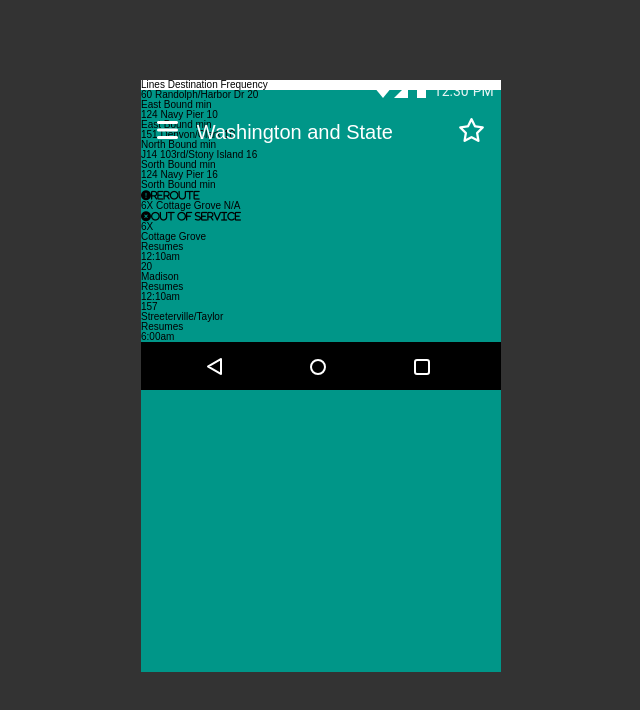
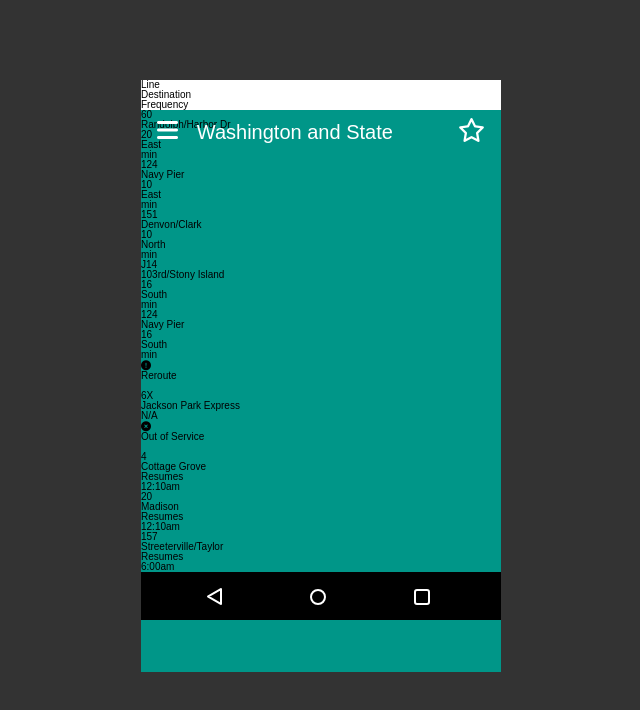
Before and after one commit to dotmao/busy_bus, a plain HTML site: page index.html in a window 1280 px wide. Shown: the whole page, without its empty margins (319-959 px from the left). Drawn offline with Linux system fonts and the light colour scheme.

Commit message:
update a file

```diff
--- a/index.html
+++ b/index.html
@@ -22,130 +22,108 @@
           <i class="fa fa-star-o" aria-hidden="true" id="icon2"></i>
         </div>
           <div class="list-table">
-            <ul>
-              <li>
-                <span>Lines</span>
-                <span>Destination</span>
-                <span>Frequency</span>
-              </li>
+            <ul class="list-table-content">
+                <li class="right">Line</li>
+                <li class="middle">Destination</li>
+                <li class="left">Frequency</li>
             </ul>
           </div>
 
-        <section class="lines">
+        <section class="routes">
 
           <!-- line-60-->
-            <div>
+            <div class="lines">
               <ul>
-                <li>
-                  <span class="line">60</span>
-                  <span class="destination">Randolph/Harbor Dr</span>
-                  <span class="frequency">20</span>
-                </li>
+                  <li class="line">60</li>
+                  <li class="destination">Randolph/Harbor Dr</li>
+                  <li class="frequency" id="spacing-20">20</li>
               </ul>
               <ul>
-                <li>
-                  <span class="eastbound">East Bound</span>
-                  <span class="unit">min</span>
-                </li>
+                  <li class="bound">East</li>
+                  <li class="unit">min</li>
               </ul>
             </div>
 
           <!-- line124 -->
-            <div>
+            <div class="lines">
               <ul>
-                <li>
-                  <span class="line">124</span>
-                  <span class="destination">Navy Pier</span>
-                  <span class="frequency">10</span>
-                <li>
+                  <li class="line">124</li>
+                  <li class="destination">Navy Pier</li>
+                  <li class="frequency">10</li>
               </ul>
               <ul>
-                <li>
-                  <span class="bound">East Bound</span>
-                  <span class="unit">min</span>
-                <li>
+                  <li class="bound">East</li>
+                  <li class="unit">min</li>
               </ul>
             </div>
+
           <!-- line151 -->
-            <div>
+            <div class="lines">
               <ul>
-                <li>
-                  <span class="line">151</span>
-                  <span class="destination">Denvon/Clark</span>
-                  <span class="frequency">10</span>
-                </li>
-                  <ul>
-                    <li>
-                      <span class="bound">North Bound</span>
-                      <span class="unit">min</span>
-                    </li>
-                  </ul>
-                </div>
+                  <li class="line">151</li>
+                  <li class="destination">Denvon/Clark</li>
+                  <li class="frequency">10</li>
+              </ul>
+              <ul>
+                  <li class="bound">North</li>
+                  <li class="unit">min</li>
+              </ul>
+            </div>
 
             <!-- lineJ14 -->
-            <div class="line-J14">
+            <div class="lines">
               <ul>
-                <li>
-                  <span class="line">J14</span>
-                  <span class="destination">103rd/Stony Island</span>
-                  <span class="frequency">16</span>
-                  </li>
-                </ul>
+                  <li class="line">J14</li>
+                  <li class="destination">103rd/Stony Island</li>
+                  <li class="frequency">16</li>
+              </ul>
                 <ul>
-                  <li>
-                    <span class="bound">Sorth Bound</span>
-                    <span class="unit">min</span>
-                  </li>
+                    <li class="bound">South</li>
+                    <li class="unit">min</li>
                 </ul>
               </div>
 
             <!-- line 124 -->
-            <div>
+            <div class="lines">
               <ul>
-                <li>
-                  <span class="line">124</span>
-                  <span class="destination">Navy Pier</span>
-                  <span class="frequency">16</span>
-                  </li>
-                </ul>
+                  <li class="line">124</li>
+                  <li class="destination">Navy Pier</li>
+                  <li class="frequency">16</li>
+              </ul>
                 <ul>
-                  <li>
-                    <span class="bound">Sorth Bound</span>
-                    <span class="unit">min</span>
-                  </li>
+                    <li class="bound">South</li>
+                    <li class="unit">min</li>
                 </ul>
             </div>
 
           <!-- abnormal reroutes -->
             <div class="reroute">
-              <i class="fa fa-exclamation-circle" aria-hidden="true">Reroute</i>
+              <i class="fa fa-exclamation-circle" aria-hidden="true" id="icon3"></i>
+              <h3 class="abnormal-service">Reroute</h3>
             </div>
 
             <!-- line 6X -->
-            <div>
+            <div class="abnormal-routes">
               <ul>
-                <li class="abnormal-routes">
-                  <span class="line">6X</span>
-                  <span class="destination">Cottage Grove</span>
-                  <span class="frequency">N/A</span>
-                  </span>
-                  </li>
+                  <li class="line">6X</li>
+                  <li class="destination">Jackson Park Express</li>
+                  <li class="frequency">N/A</li>
                 </ul>
             </div>
 
 
             <div class="outofservice">
-              <i class="fa fa-times-circle" aria-hidden="true">Out of Service</i>
+              <i class="fa fa-times-circle" aria-hidden="true" id="icon4"></i>
+              <h3 class="abnormal-service">Out of Service</h3>
             </div>
 
             <!-- line 4 -->
             <div>
               <ul class="abnormal-routes">
-                  <li class="line">6X</li>
+                  <li class="line">4</li>
                   <li class="destination">Cottage Grove</li>
                   <li class="resumes">Resumes</li>
-                  <li class="time">12:10am</li>
-                  </span>
+                <ul class="time">12:10am</ul>
               </ul>
             </div>
 
@@ -156,7 +134,6 @@
                   <li class="destination">Madison</li>
                   <li class="resumes">Resumes</li>
                   <li class="time">12:10am</li>
-                  </span>
               </ul>
             </div>
 
```
